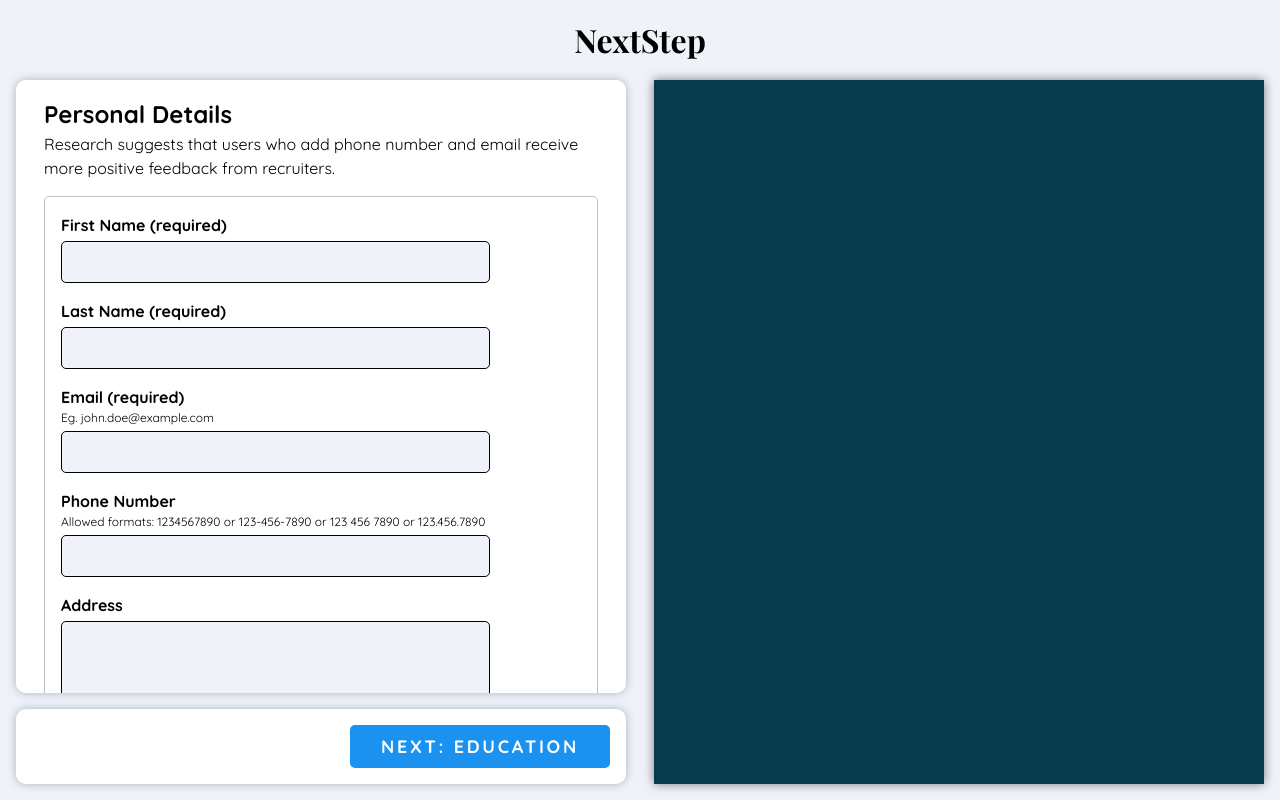
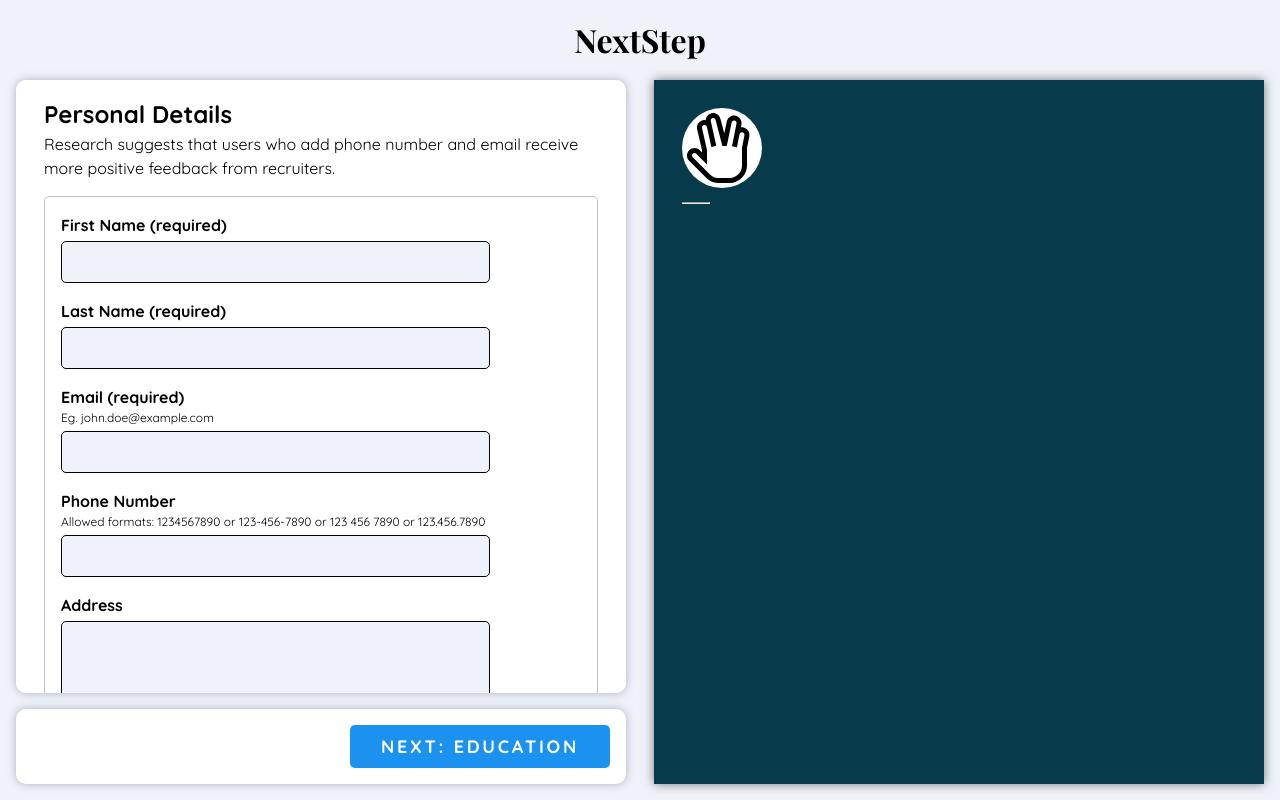
Before and after one commit to py-code314/cv-application, a React (Vite) app: page / in a window 1280 px wide. Built offline with nearby package versions, Linux system fonts and the light colour scheme.

Commit message:
feat: Add `PreviewIntro` component
- Add 'showPreview' state.

```diff
--- a/src/App.jsx
+++ b/src/App.jsx
@@ -11,17 +11,25 @@
   const [languagesData, setLanguagesData] = useState([])
   const [referencesData, setReferencesData] = useState([])
 
-  // const [showForm, setShowForm] = useState(true)
   const [showForm, setShowForm] = useState({
     personalDetails: true,
     education: false,
     employment: false,
     skills: false,
     languages: false,
-    references: false
+    references: false,
   })
 
   const [showSection, setShowSection] = useState({
+    personalDetails: true,
+    education: false,
+    employment: false,
+    skills: false,
+    languages: false,
+    references: false,
+  })
+
+  const [showPreview, setShowPreview] = useState({
     personalDetails: true,
     education: false,
     employment: false,
@@ -35,9 +43,6 @@
       <h1 className="title">NextStep</h1>
       <div className="container">
         <CVBuilder
-          // showForm={showForm}
-          // setShowForm={setShowForm}
-
           personalDetailsData={personalDetailsData}
           setPersonalDetailsData={setPersonalDetailsData}
           educationData={educationData}
@@ -54,6 +59,8 @@
           setShowForm={setShowForm}
           showSection={showSection}
           setShowSection={setShowSection}
+          showPreview={showPreview}
+          setShowPreview={setShowPreview}
         />
 
         <CVPreview
@@ -63,9 +70,9 @@
           skillsData={skillsData}
           languagesData={languagesData}
           referencesData={referencesData}
-          // showForm={showForm}
           showForm={showForm}
           showSection={showSection}
+          showPreview={showPreview}
         />
       </div>
     </main>
--- a/src/components/CVBuilder.jsx
+++ b/src/components/CVBuilder.jsx
@@ -7,6 +7,8 @@
   setShowSection,
   showForm,
   setShowForm,
+  showPreview,
+  setShowPreview,
   personalDetailsData,
   setPersonalDetailsData,
   educationData,
@@ -83,6 +85,8 @@
         showSection={showSection}
         showForm={showForm}
         setShowForm={setShowForm}
+        showPreview={showPreview}
+        setShowPreview={setShowPreview}
         personalDetailsData={personalDetailsData}
         setPersonalDetailsData={setPersonalDetailsData}
         educationData={educationData}
--- a/src/components/CVForm.jsx
+++ b/src/components/CVForm.jsx
@@ -18,6 +18,8 @@
   showSection,
   showForm,
   setShowForm,
+  showPreview,
+  setShowPreview,
   personalDetailsData,
   setPersonalDetailsData,
   educationData,
@@ -41,6 +43,7 @@
 
   const handlePersonalDetailsSubmit = (formData) => {
     setShowForm({ ...showForm, personalDetails: false })
+    setShowPreview({ ...showPreview, personalDetails: true })
     setPersonalDetailsData(formData)
   }
   const handleFormDataSubmit = (
@@ -51,9 +54,10 @@
     data
   ) => {
     setShowForm({ ...showForm, [currentForm]: false })
+    setShowPreview({ ...showPreview, [currentForm]: true })
     setAddForm(false)
     setterFuncEntry(null)
-
+    console.log(data)
     if (data.length > 0) {
       const entryExists = data.some((prevEntry) => prevEntry.id === formData.id)
       if (entryExists) {
@@ -72,13 +76,15 @@
   const handlePersonalEditForm = (data) => {
     setPersonalDetailsData(data)
 
-    setShowForm({ ...showForm, personalDetails: false })
+    setShowForm({ ...showForm, personalDetails: true })
+    setShowPreview({ ...showPreview, personalDetails: false })
   }
   const handleEditForm = (setEditEntry, entry, currentForm) => {
     console.log(currentForm)
     setEditEntry(entry)
 
     setShowForm({ ...showForm, [currentForm]: true })
+    setShowPreview({ ...showPreview, [currentForm]: false })
   }
 
   const handleDeleteEntry = (data, setterFuncData, entry) => {
@@ -86,6 +92,7 @@
       (existingEntry) => existingEntry.id !== entry.id
     )
     setterFuncData(updatedData)
+    // TODO: Update showForm and showPreview after deleting an entry?
   }
 
   return (
--- a/src/components/CVPreview.jsx
+++ b/src/components/CVPreview.jsx
@@ -4,6 +4,7 @@
 const CVPreview = ({
   showSection,
   showForm,
+  showPreview,
   personalDetailsData,
   educationData,
   employmentData,
@@ -16,6 +17,7 @@
       <PreviewSidebar
         showSection={showSection}
         showForm={showForm}
+        showPreview={showPreview}
         personalDetailsData={personalDetailsData}
         skillsData={skillsData}
         languagesData={languagesData}
--- a/src/components/EmploymentForm.jsx
+++ b/src/components/EmploymentForm.jsx
@@ -66,11 +66,17 @@
 
   const handleEmploymentFormSubmit = (e) => {
     e.preventDefault()
-    onSubmit(setterFuncEntry, setterFuncData, employmentDetails, data)
+    onSubmit(
+      e.target.id,
+      setterFuncEntry,
+      setterFuncData,
+      employmentDetails,
+      data
+    )
   }
   return (
     <div className="employment-form">
-      <form className="form" onSubmit={handleEmploymentFormSubmit}>
+      <form className="form" id='employment' onSubmit={handleEmploymentFormSubmit}>
         <div className="form__control">
           <label htmlFor="jobTitle" className="form__label">
             Job Title
--- a/src/components/LanguageForm.jsx
+++ b/src/components/LanguageForm.jsx
@@ -23,11 +23,11 @@
 
   const handleLanguageSubmit = (e) => {
     e.preventDefault()
-    onSubmit(setterFuncEntry, setterFuncData, languages, data)
+    onSubmit(e.target.id, setterFuncEntry, setterFuncData, languages, data)
   }
   return (
     <div className="language-form">
-      <form className="form" onSubmit={handleLanguageSubmit}>
+      <form className="form" id='languages' onSubmit={handleLanguageSubmit}>
         <div className="form__control">
           <label htmlFor="language" className="form__label">
             Language
--- /dev/null
+++ b/src/components/PreviewIntro.jsx
@@ -0,0 +1,33 @@
+import spockHand from '../assets/images/icon-spock-hand.svg'
+import '../styles/PreviewIntro.css'
+
+const PreviewIntro = ({
+  personalDetailsData,
+  employmentData,
+  showForm,
+  showSection,
+  showPreview,
+}) => {
+  // console.log(showForm)
+  // console.log(showSection)
+  let fullName, currentJob
+  if (showPreview.personalDetails & !showForm.personalDetails) {
+    fullName = `${personalDetailsData.firstName} ${personalDetailsData.lastName}`
+  }
+  if (showPreview.employment & !showForm.employment) {
+    currentJob = employmentData[0].jobTitle
+  }
+
+  return (
+    <div className="intro">
+      <div className="intro__img-container">
+        <img className='intro__img' src={spockHand} alt=""  />
+      </div>
+      <p className='intro__name'>{fullName}</p>
+      <hr />
+      <p className='intro__job'>{currentJob}</p>
+    </div>
+  )
+}
+
+export default PreviewIntro
--- a/src/components/PreviewSidebar.jsx
+++ b/src/components/PreviewSidebar.jsx
@@ -1,3 +1,5 @@
+
+import PreviewIntro from "./PreviewIntro"
 const PreviewSidebar = ({
   personalDetailsData,
   employmentData,
@@ -5,14 +7,18 @@
   languagesData,
   showForm,
   showSection,
+  showPreview
 }) => {
   // console.log(showForm)
   return (
     <div className="preview__sidebar">
-      {showSection.personalDetails && !showForm.personalDetails && (
-        <p>{personalDetailsData.firstName}</p>
-      )}
-
+      <PreviewIntro
+        personalDetailsData={personalDetailsData}
+        employmentData={employmentData}
+        showForm={showForm}
+        showSection={showSection}
+        showPreview={showPreview}
+      />
     </div>
   )
 }
--- a/src/components/ReferenceForm.jsx
+++ b/src/components/ReferenceForm.jsx
@@ -35,12 +35,18 @@
 
   const handleReferenceSubmit = (e) => {
     e.preventDefault()
-    onSubmit(setterFuncEntry, setterFuncData, referenceDetails, data)
+    onSubmit(
+      e.target.id,
+      setterFuncEntry,
+      setterFuncData,
+      referenceDetails,
+      data
+    )
   }
 
   return (
     <div className="reference-form">
-      <form className="form" onSubmit={handleReferenceSubmit}>
+      <form className="form" id='references' onSubmit={handleReferenceSubmit}>
         <div className="form__control">
           <label htmlFor="full-name" className="form__label">
             Full Name
--- a/src/components/SkillForm.jsx
+++ b/src/components/SkillForm.jsx
@@ -18,11 +18,11 @@
 
   const handleSkillSubmit = (e) => {
     e.preventDefault()
-    onSubmit(setterFuncEntry, setterFuncData, skills, data)
+    onSubmit(e.target.id, setterFuncEntry, setterFuncData, skills, data)
   }
   return (
     <div className="skill-form">
-      <form className="form" onSubmit={handleSkillSubmit}>
+      <form className="form" id='skills' onSubmit={handleSkillSubmit}>
         <div className="form__control">
           <label htmlFor="skill" className="form__label">
             Skill
--- /dev/null
+++ b/src/styles/PreviewIntro.css
@@ -0,0 +1,26 @@
+.intro {
+  color: var(--clr-white);
+  display: flex;
+  flex-direction: column;
+  gap: var(--space-70);
+}
+
+.intro__img-container {
+  background-color: var(--clr-white);
+  border-radius: var(--radius-circle);
+  width: var(--space-2100);
+  height: var(--space-2100);
+}
+
+hr {
+  width: var(--space-800);
+}
+
+.intro__name {
+  font-size: var(--fs-600);
+  font-weight: var(--fw-bold);
+}
+
+.intro__job {
+  text-transform: uppercase;
+}
```
Also changed, not shown: src/assets/images/icon-spock-hand.svg (added). Lines whose indentation alone changed are shown as unchanged.
